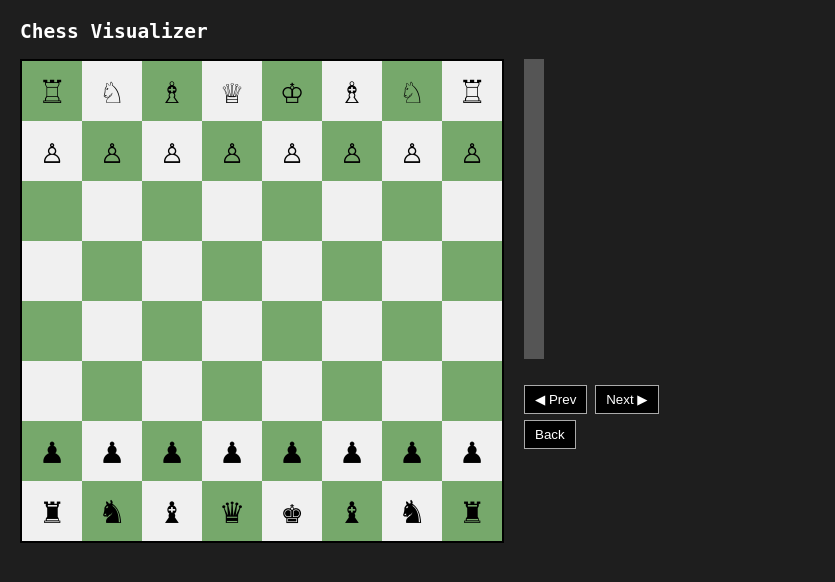
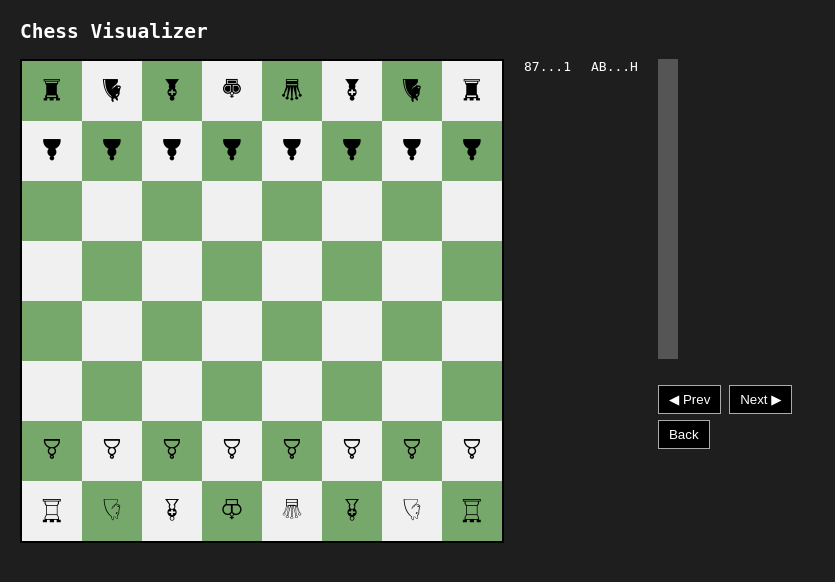
Before and after one commit to ssgssg2fan/chess, a Flask app: template templates/visualizer.html in a window 1280 px wide. Shown: the top 582 px of the page, without its empty margins (0-835 px from the left). Run offline with Flask 3, Linux system fonts and the light colour scheme; the template is opened without the code that fills it, so the values that code supplies are empty; parts of the project's set-up code (start-up, migrations or seed data) failed here and were passed over.

Commit message:
Update visualizer.html

```diff
--- a/templates/visualizer.html
+++ b/templates/visualizer.html
@@ -31,15 +31,14 @@
   display:grid;
   grid-template-columns: repeat(8, 60px);
   border:2px solid #000;
+  grid-gap:0;      /* 빈공간 제거 */
 }
-
 .cell {
-  width:60px;
-  height:60px;
-  text-align:center;
-  line-height:60px;
-  font-size:36px;
+  width:60px; height:60px;
+  text-align:center; line-height:60px; font-size:36px;
+  margin:0; padding:0;  /* 빈공간 제거 */
 }
+#board.flipped { transform: rotate(180deg); } /* 보드 뒤집기 */
 
 .white { background:#f0f0f0; color:black; }
 .green { background:#76a86b; color:black; }
@@ -92,7 +91,14 @@
 <h2>Chess Visualizer</h2>
 
 <div id="container">
-  <div id="board"></div>
+<div id="board" class="flipped"></div> <!-- 뒤집기 -->
+<div id="ranks">
+  <span>8</span><span>7</span>...<span>1</span>
+</div>
+<div id="files">
+  <span>A</span><span>B</span>...<span>H</span>
+</div>
+
 
   <div id="panel">
     <div id="evalbar"><div id="evalfill"></div></div>
```
